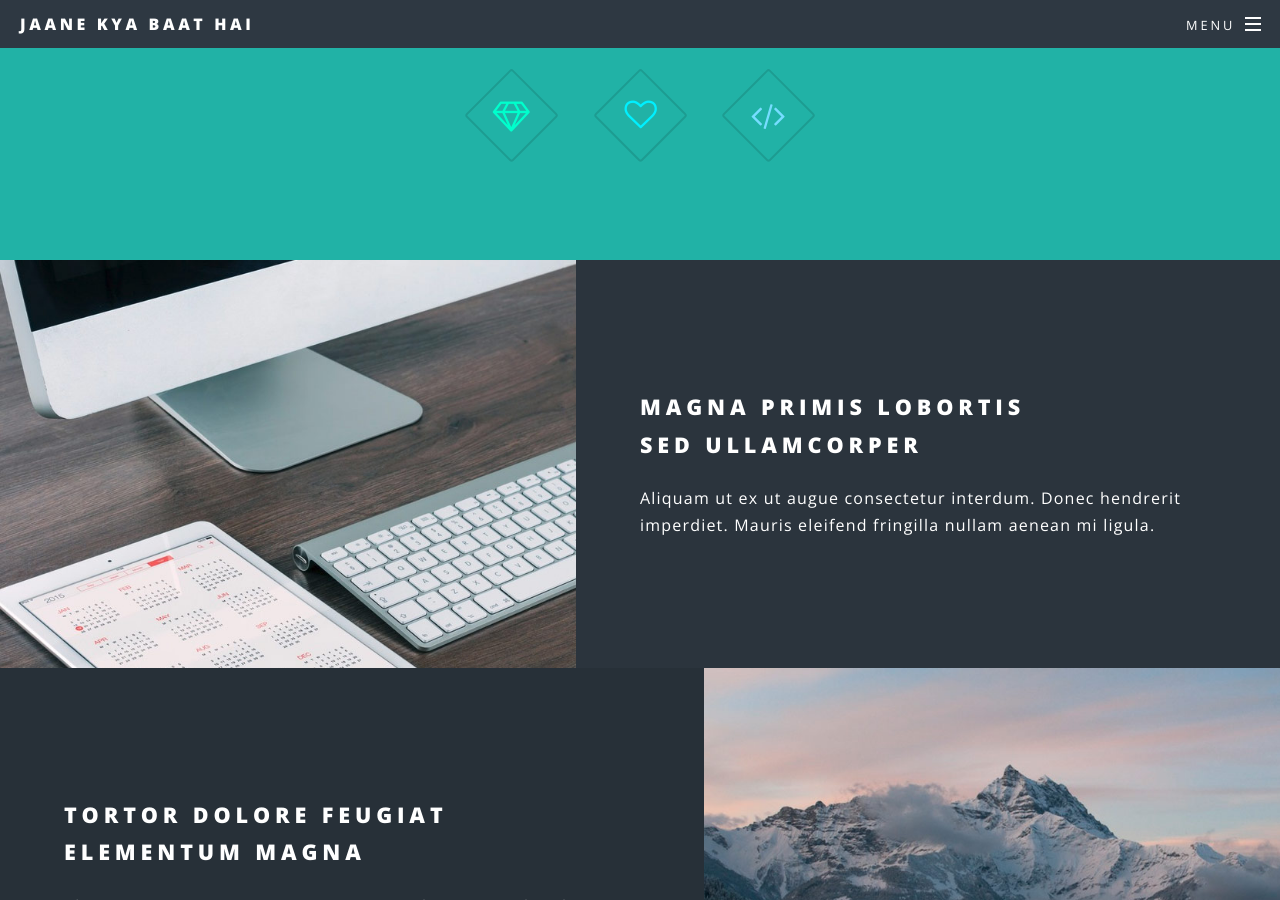
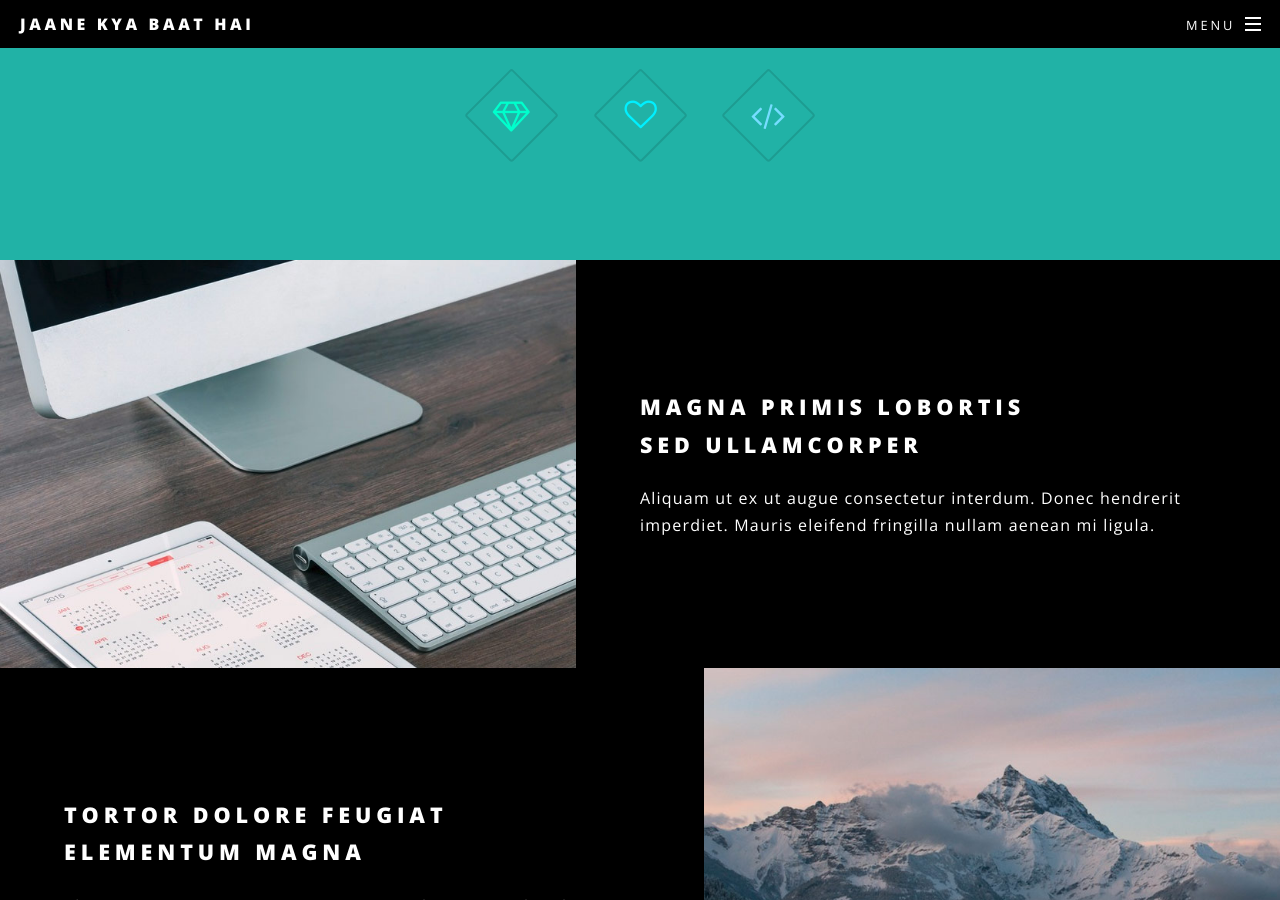
Before and after one commit to mukeshrijhwani/project30, a Jekyll site: the page built from index.html, in a window 1280 px wide and 900 px high, scrolled down 1161 px. Built offline with Jekyll 4.4.1, drawn with Linux system fonts in a browser that asks for light colours.

Commit message:
Update _vars.scss

```diff
--- a/_sass/libs/_vars.scss
+++ b/_sass/libs/_vars.scss
@@ -37,7 +37,7 @@
 
 // Palette.
 	$palette: (
-		bg:					#2e3842,
+		bg:					#000,
 		fg:					#fff,
 		fg-bold:			#fff,
 		fg-light:			rgba(255,255,255,0.5),
```
